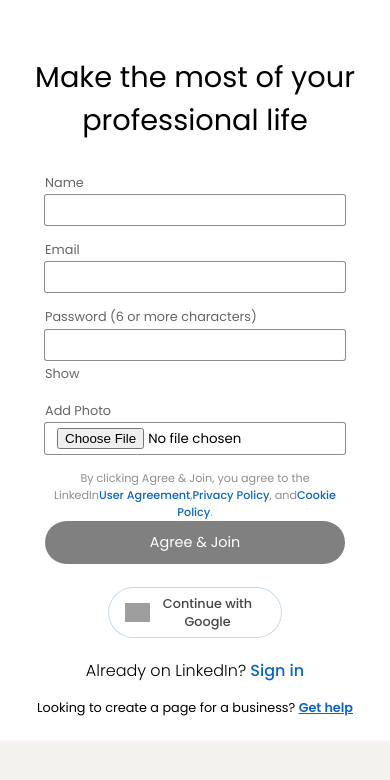
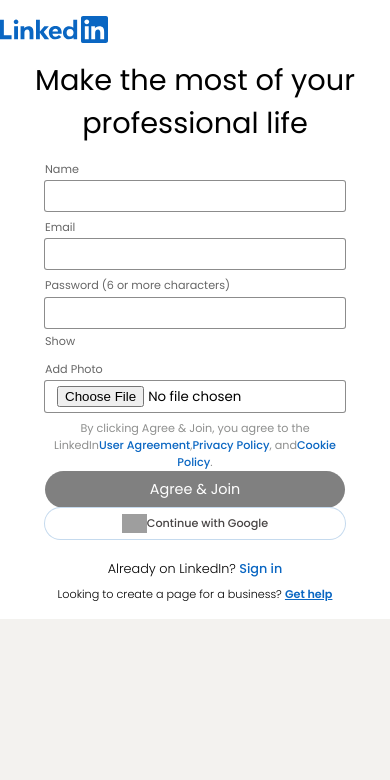
Before and after one commit to Mr-Shamuel/LinkedIn-Clone-React, a React (Create React App) app: page /signup in a window 390 px wide. Shown: the top 780 px of the page. Built offline with nearby package versions, Linux system fonts and the light colour scheme; no server answers; grey boxes are pictures that could not be loaded.

Commit message:
update privacy signin and sign up

```diff
--- a/package.json
+++ b/package.json
@@ -5,14 +5,10 @@
   "dependencies": {
     "@emotion/react": "^11.10.6",
     "@emotion/styled": "^11.10.6",
-    "@mui/icons-material": "^5.11.11",
-    "@mui/material": "^5.11.11",
-    "@mui/styled-engine-sc": "^5.11.11",
     "@testing-library/jest-dom": "^5.16.5",
     "@testing-library/react": "^13.4.0",
     "@testing-library/user-event": "^13.5.0",
     "axios": "^1.3.3",
-    "bootstrap": "^5.2.3",
     "firebase": "^9.17.1",
     "formik": "^2.2.9",
     "react": "^18.2.0",
--- a/src/Components/Modal/Modal.css
+++ b/src/Components/Modal/Modal.css
@@ -58,7 +58,7 @@
   align-items: center;
   justify-content: center;
   gap: 0.2rem;
-  padding: 2px;
+  padding: 3px;
   border-radius: 5rem;
   color: #56687a;
   border: 1px solid #56687a;
@@ -71,7 +71,11 @@
   font-weight: 300;
   border: none;
   outline: none;
-  background-color: #ffffff;
+  /* background-color: #ffffff; */
+  background-color: transparent;
+  width: 100%;
+  border-radius: 5rem;
+  text-align: center;
 }
 
 .modal-content .modal_main .profile .anyone:hover {
--- a/src/Components/Modal/Modal.js
+++ b/src/Components/Modal/Modal.js
@@ -3,8 +3,6 @@
 import { useRef, useState } from 'react';
 import { useAuthState } from 'react-firebase-hooks/auth';
 import { Link } from 'react-router-dom';
-import { ToastContainer, toast } from 'react-toastify';
-import 'react-toastify/dist/ReactToastify.css';
 import auth from '../../Firebase/firebase.Config';
 import './Modal.css'
 import CropImg from '../../Components/Cropping Images/CropImg'
@@ -102,18 +100,6 @@
             });
 
 
-        // after posting
-
-        toast.success('Successfully Posted', {
-            position: "top-center",
-            autoClose: 2000,
-            hideProgressBar: false,
-            closeOnClick: true,
-            pauseOnHover: true,
-            draggable: true,
-            progress: undefined,
-            theme: "light",
-        });
 
         e.preventDefault();
     }
@@ -142,7 +128,7 @@
 
                                 <div className='anyone'>
                                     <select style={{ border: 'none' }} value={select} onChange={(e) => setSelect(e.target.value)}>
-                                        <option  > Anyone</option>
+                                        <option  >Anyone</option>
                                         <option  >Friends</option>
 
 
@@ -307,20 +293,7 @@
 
             </div>)}
 
-            <ToastContainer
-                position="top-right"
-                autoClose={5000}
-                hideProgressBar={false}
-                newestOnTop={false}
-                closeOnClick
-                rtl={false}
-                pauseOnFocusLoss
-                draggable
-                pauseOnHover
-                theme="light"
-            />
-            {/* Same as */}
-            <ToastContainer />
+
 
 
 
--- a/src/Components/Modal/Privacy Modal/PrivacyModal.css
+++ b/src/Components/Modal/Privacy Modal/PrivacyModal.css
@@ -1,18 +1,25 @@
 .privacyCon .form_group {
-  background-color: rgb(145, 203, 227);
+  background-color: rgb(225, 226, 226);
   margin: 1rem;
   padding: 1rem;
   font-size: 1.3rem;
   display: flex;
   align-items: center;
-  justify-content: space-around;
-  font-weight: 600;
+  justify-content: space-between;
+  font-weight: 500;
+  border-radius: 0.8rem;
 }
 .privacyCon .form_group input {
   /* width: 100px; */
-  width: 100%;
+  width: 30%;
   height: 1.5rem;
   cursor: pointer;
+}
+
+.privacyCon .form_group label {
+  display: flex;
+  gap: 1rem;
+  align-items: center;
 }
 
 .privacyCon button {
--- a/src/Pages/Sign In page/SignIn.js
+++ b/src/Pages/Sign In page/SignIn.js
@@ -3,9 +3,9 @@
 import { Link, useLocation, useNavigate } from 'react-router-dom';
 import auth from '../../Firebase/firebase.Config';
 import './sign.css'
-import { RotatingLines } from 'react-loader-spinner'
+
 import { useFormik } from 'formik';
-import { Box, CircularProgress } from '@mui/material';
+
 import SmallSpinner from '../../Components/Spinner/SmallSpinner';
 
 const SignIn = () => {
@@ -96,7 +96,7 @@
         <div className="signinCOn">
 
             <section>
-                {/* <div className="svg">
+                <div className="svg">
                     <Link to='/home'> <svg xmlns="http://www.w3.org/2000/svg" viewBox="0 0 84 21" preserveAspectRatio="xMinYMin meet" version="1.1" focusable="false" className="lazy-loaded">
                         <g className="inbug" stroke="none" stroke-width="1" fill="none" fill-rule="evenodd">
                             <path d="M19.479,0 L1.583,0 C0.727,0 0,0.677 0,1.511 L0,19.488 C0,20.323 0.477,21 1.333,21 L19.229,21 C20.086,21 21,20.323 21,19.488 L21,1.511 C21,0.677 20.336,0 19.479,0" className="bug-text-color" transform="translate(63.000000, 0.000000)"></path>
@@ -111,7 +111,7 @@
                             <polygon fill="#0a66c2" points="3 3 0 3 0 18 9 18 9 15 3 15"></polygon>
                         </g>
                     </svg> </Link>
-                </div> */}
+                </div>
 
                 <div className="formCon">
                     <form onSubmit={formik.handleSubmit}>
@@ -184,13 +184,13 @@
                         </button>
 
 
-                        <button type='button' className="AppleBtn" onClick={HandleGoogleSignIn}>
+                        {/* <button type='button' className="AppleBtn" onClick={HandleGoogleSignIn}>
                             <img width="20px"
                                 src="https://e7.pngegg.com/pngimages/109/296/png-clipart-apple-logo-apple-heart-logo-thumbnail.png"
                                 alt="Apple Btn"
                             />
                             Sign in with Apple
-                        </button>
+                        </button> */}
                     </form>
 
 
--- a/src/Pages/Sign Up/SignUp.js
+++ b/src/Pages/Sign Up/SignUp.js
@@ -177,7 +177,7 @@
                 <div className="svg">
 
 
-                    {/* <Link to='/home'> <svg xmlns="http://www.w3.org/2000/svg" viewBox="0 0 84 21" preserveAspectRatio="xMinYMin meet" version="1.1" focusable="false" className="lazy-loaded">
+                    <Link to='/home'> <svg xmlns="http://www.w3.org/2000/svg" viewBox="0 0 84 21" preserveAspectRatio="xMinYMin meet" version="1.1" focusable="false" className="lazy-loaded">
                         <g className="inbug" stroke="none" strokeidth="1" fill="none" fill-rule="evenodd">
                             <path d="M19.479,0 L1.583,0 C0.727,0 0,0.677 0,1.511 L0,19.488 C0,20.323 0.477,21 1.333,21 L19.229,21 C20.086,21 21,20.323 21,19.488 L21,1.511 C21,0.677 20.336,0 19.479,0" className="bug-text-color" transform="translate(63.000000, 0.000000)"></path>
                             <path d="M82.479,0 L64.583,0 C63.727,0 63,0.677 63,1.511 L63,19.488 C63,20.323 63.477,21 64.333,21 L82.229,21 C83.086,21 84,20.323 84,19.488 L84,1.511 C84,0.677 83.336,0 82.479,0 Z M71,8 L73.827,8 L73.827,9.441 L73.858,9.441 C74.289,8.664 75.562,7.875 77.136,7.875 C80.157,7.875 81,9.479 81,12.45 L81,18 L78,18 L78,12.997 C78,11.667 77.469,10.5 76.227,10.5 C74.719,10.5 74,11.521 74,13.197 L74,18 L71,18 L71,8 Z M66,18 L69,18 L69,8 L66,8 L66,18 Z M69.375,4.5 C69.375,5.536 68.536,6.375 67.5,6.375 C66.464,6.375 65.625,5.536 65.625,4.5 C65.625,3.464 66.464,2.625 67.5,2.625 C68.536,2.625 69.375,3.464 69.375,4.5 Z" className="background" fill="#0a66c2"></path>
@@ -190,7 +190,7 @@
                             <path d="M11,18 L14,18 L14,8 L11,8 L11,18 Z M12.501,6.3 C13.495,6.3 14.3,5.494 14.3,4.5 C14.3,3.506 13.495,2.7 12.501,2.7 C11.508,2.7 10.7,3.506 10.7,4.5 C10.7,5.494 11.508,6.3 12.501,6.3 Z" fill="#0a66c2"></path>
                             <polygon fill="#0a66c2" points="3 3 0 3 0 18 9 18 9 15 3 15"></polygon>
                         </g>
-                    </svg> </Link> */}
+                    </svg> </Link>
                 </div>
                 <h2>Make the most of your professional life</h2>
 
--- a/src/Pages/Sign Up/signup.css
+++ b/src/Pages/Sign Up/signup.css
@@ -8,7 +8,7 @@
   width: 100%;
 }
 .signUpCon section svg {
-  width: 135px;
+  width: 108px;
   display: flex;
   text-align: left;
   justify-content: flex-start;
@@ -54,18 +54,19 @@
   display: block;
   text-align: left;
   color: #666666;
-  font-size: 0.8rem;
+  font-size: 0.7rem;
   padding-bottom: 0.2rem;
 }
 
 .signUpCon form .form_group {
-  margin: 1rem 0;
+  /* margin: 0; */
+  margin-bottom: 0.5rem;
 }
 
 .signUpCon form p {
   font-size: 0.7rem;
   color: #8e8f8e;
-  margin-bottom: 1rem;
+  margin-bottom: 0.5rem;
 }
 
 .signUpCon form p a {
@@ -82,7 +83,7 @@
 .signUpCon form button,
 .signUpCon button {
   width: 100%;
-  padding: 0.7rem;
+  padding: 0.5rem;
   border-radius: 100vw;
   border: none;
   cursor: pointer;
@@ -91,7 +92,7 @@
 .signUpCon form .agreeBtn {
   background-color: #0a66c2;
   color: #ffffff;
-  font-size: 1rem;
+  font-size: 0.8rem;
   transition: 0.2s ease;
 }
 .signUpCon form .agreeBtn:hover {
@@ -101,7 +102,7 @@
 .signUpCon .devider {
   display: flex;
   align-items: center;
-  margin: 1.5rem 0;
+  margin: 1rem 0;
   padding: 0px 1rem;
   width: 100%;
 }
@@ -128,14 +129,14 @@
   box-shadow: 0 0 0 1px #c5daee;
   color: rgb(72, 69, 69);
   font-weight: 500;
-  font-size: 0.8rem;
+  font-size: 0.7rem;
   transition: 0.2s ease;
   padding: 0.4rem 1rem;
 }
 
 .signUpCon .google {
   padding: 0rem 1rem;
-  margin-top: 1.5rem;
+  /* margin-top: 1.5rem; */
 }
 
 .signUpCon .googleBtn:hover {
@@ -149,16 +150,16 @@
 }
 
 .signUpCon .alreadySign {
-  font-size: 1rem;
+  font-size: 0.8rem;
   color: #000;
   font-weight: 300;
   margin-top: 1.3rem;
 }
 
 .signUpCon .help {
-  font-size: 0.8rem;
-  margin-top: 1rem;
-  font-weight: 30 0;
+  font-size: 0.7rem;
+  margin-top: 0.5rem;
+  font-weight: 300;
 }
 .signUpCon .help a {
   font-weight: 600;
@@ -218,11 +219,11 @@
     margin-left: 0px;
   }
   .signUpCon section {
-    padding: 1.5rem 0rem;
+    padding: 1rem 0rem;
   }
   .signUpCon section h2 {
     margin: 0rem;
-    margin-top: 1rem;
+    margin-top: 0rem;
     padding: 1rem;
   }
 
@@ -231,7 +232,8 @@
     width: 460px;
   }
   .signUpCon form .form_group {
-    margin: 1rem 0;
+    /* margin: 1rem 0; */
+    /* margin-bottom: 0rem; */
   }
   .signUpCon form p {
     margin-bottom: 0rem;
@@ -244,7 +246,7 @@
   }
   .signUpCon .google {
     padding: 0rem 4rem;
-    margin-top: 1.5rem;
+    /* margin-top: 1.5rem; */
   }
   .signUpCon .copyright {
     margin: 0;
@@ -264,4 +266,11 @@
     padding: 0rem;
     width: 300px;
   }
+  .signUpCon .google {
+    width: 100%;
+    padding-left: 0;
+  }
+  .signUpCon .googleBtn {
+    width: 300px;
+  }
 }
```
Also changed, not shown: public/index.html (+0 -8 lines), src/Components/Modal/Privacy Modal/PrivacyModal.js (+8 -28 lines), src/Pages/HomePage/MainSide/MainSide.js (+1 -8 lines), src/Pages/Sign In page/sign.css (+29 -17 lines), 1 other file (tests, documents, lock files or other folders).
